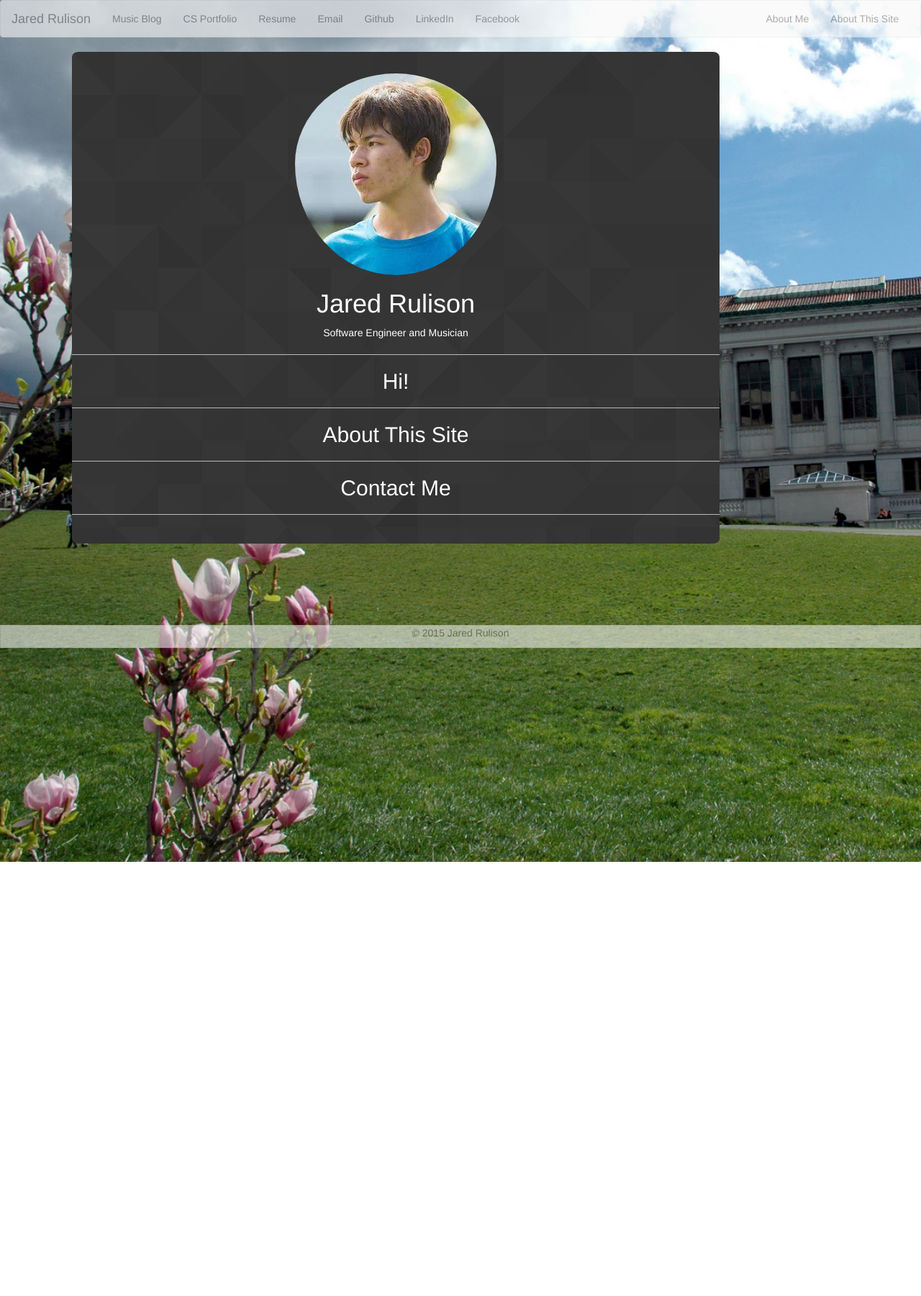
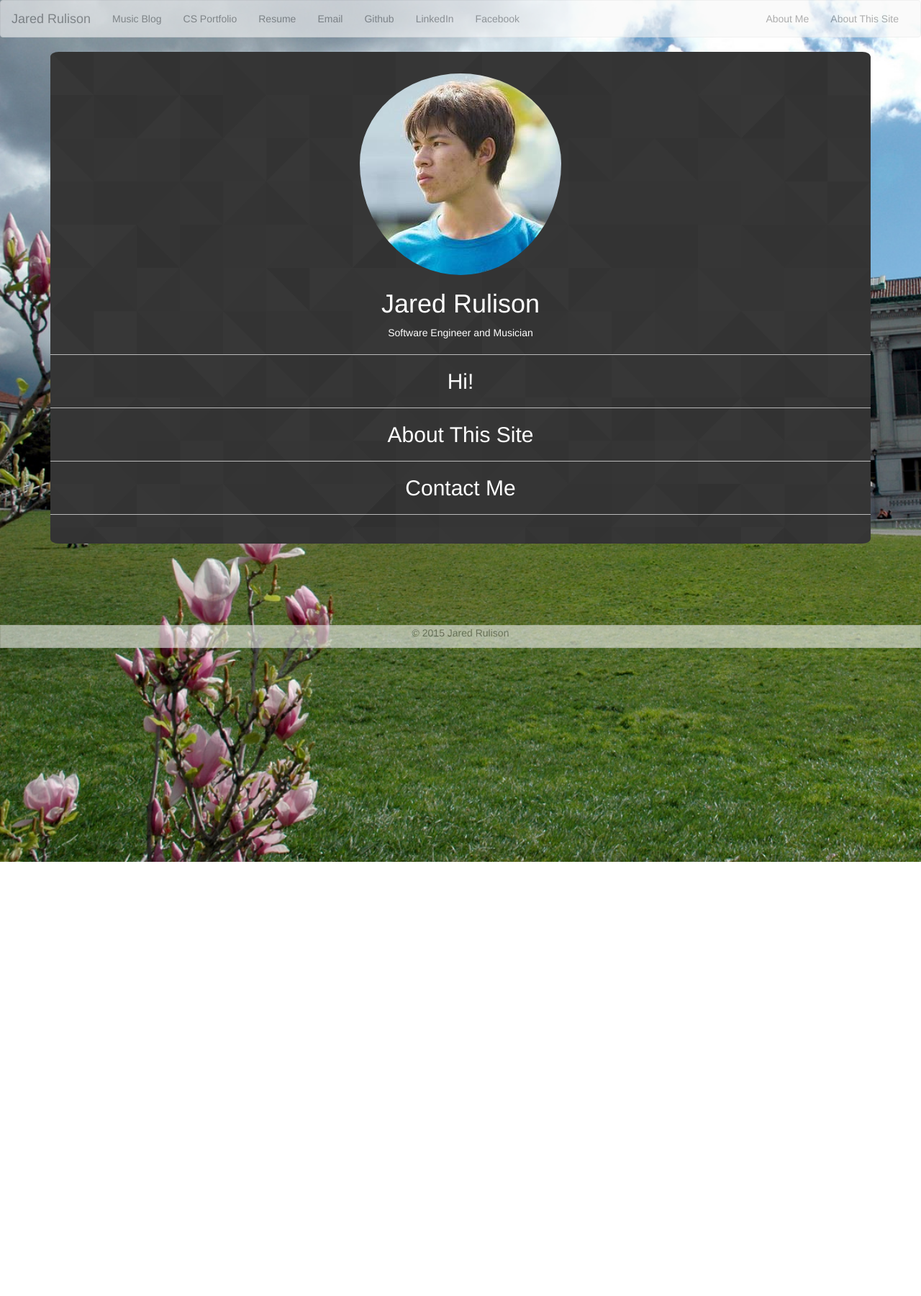
Before and after one commit to Rulison/rulison.github.io, a Jekyll site: the page built from index.html, in a window 1280 px wide. Shown: the whole page at 72% size. Built offline with Jekyll 4.4.1, drawn with Linux system fonts in a browser that asks for light colours; Markdown is read by kramdown in place of the engine named in the settings; the list of posts is cut into pages by our own code.

Commit message:
centered main div

```diff
--- a/_layouts/default.html
+++ b/_layouts/default.html
@@ -1,7 +1,5 @@
 {% include header.html %}
-<div class="row-fluid">
-    <div class="col-md-12">
+
         {{ content }}
-    </div>
-</div>
+
 {% include footer.html %}
--- a/index.html
+++ b/index.html
@@ -1,10 +1,10 @@
 ---
 layout: default
 ---
-<div class="col-md-12">
+<div >
 	<script src = "jquery.min.js"></script>
   <script src=script.js></script>
-  <div style="border-radius: 1%; color: white; text-align: center; background: url('footer_lodyas.png'); height: auto; width: 100vh; padding-bottom: 20px">
+  <div style="border-radius: 1%; color: white; text-align: center; background: url('footer_lodyas.png'); height: auto;  padding-bottom: 20px">
 			<img style="vertical-align: left; border-radius: 50%; padding-top: 30px" src="prof.jpg">
       <h1 id="name">Jared Rulison</h1>
       <p>Software Engineer and Musician</p>
```
Also changed, not shown: 13 other files.
